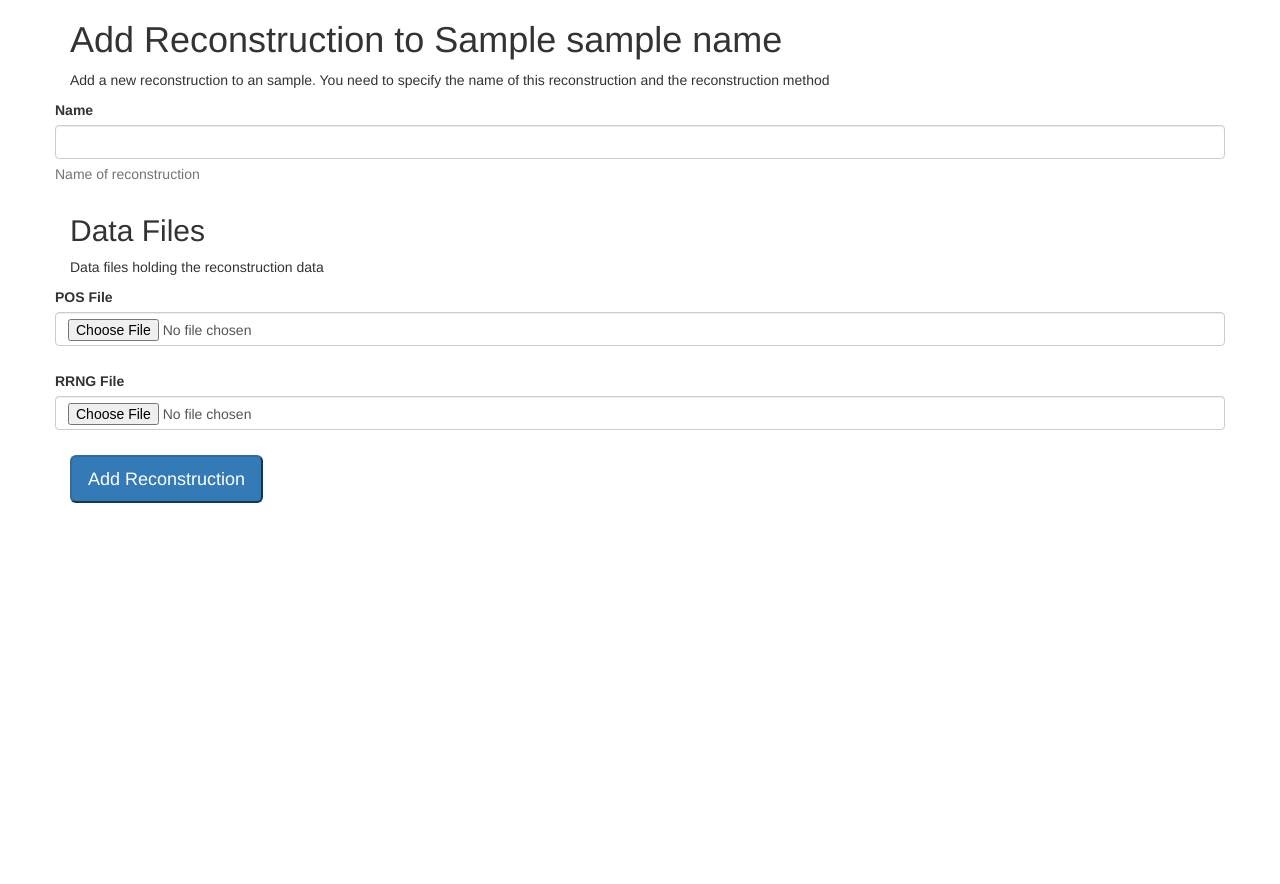
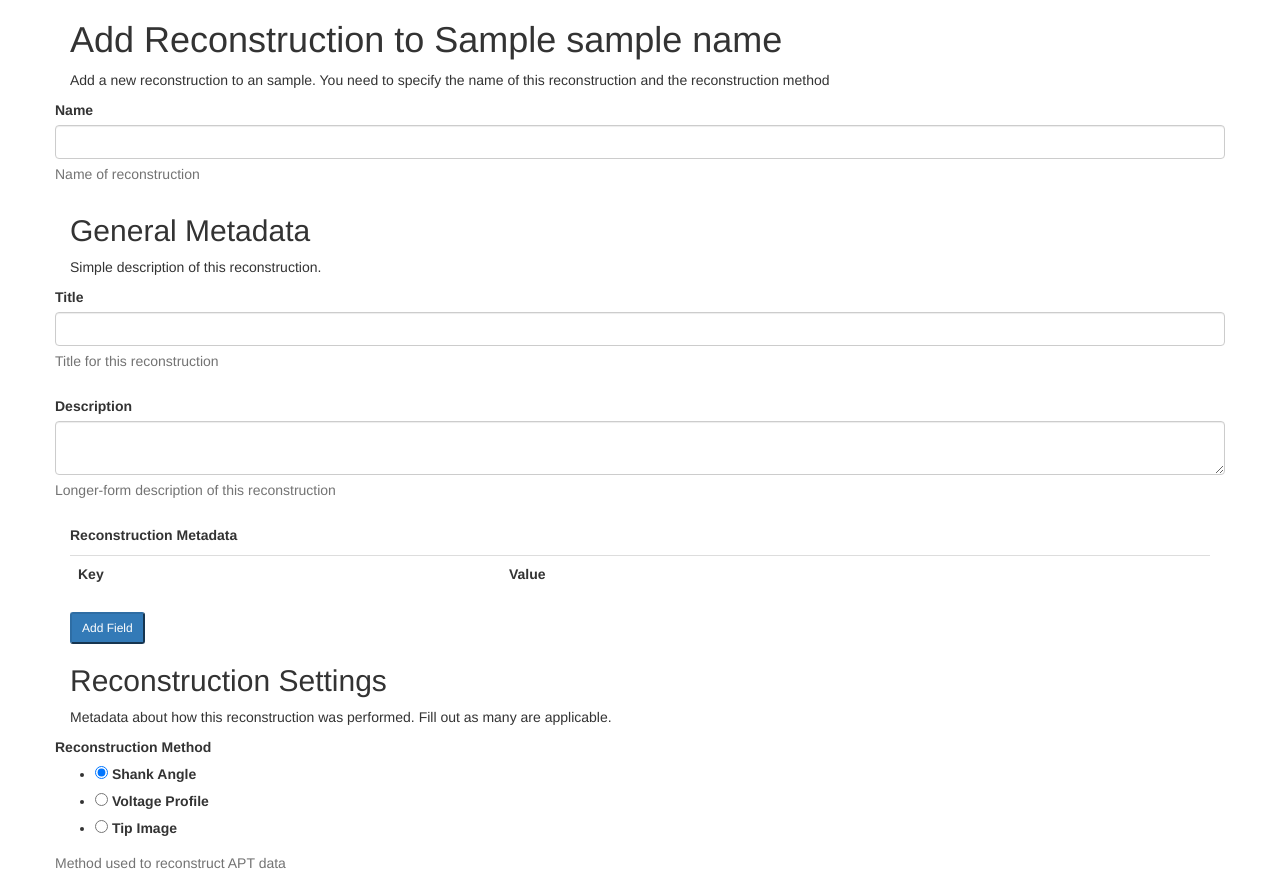
Before and after one commit to materials-data-facility/nucapt, a Flask app: template nucapt/templates/reconstruction_create.html in a window 1280 px wide. Shown: the part 58-942 px from the top of the page. Before the commit the page ends 561 px from the top, so only its background shows below. Run offline with Flask 2, Linux system fonts and the light colour scheme; the template is opened without the code that fills it: values that come from a table or form of the project are taken from there, most other values are stand-ins (such as "Sample title", 1, 10 or a date in 2020); lists and menus that the app fills with data are empty; some libraries are stand-ins or nearby versions.

Commit message:
Make all fields required by default

```diff
--- a/nucapt/templates/_form_utils.html
+++ b/nucapt/templates/_form_utils.html
@@ -1,7 +1,7 @@
 {% macro render_field(field, class="form-control") -%}
 <div class="form-group {% if field.errors %}has-error{% endif %}">
     {{ field.label }}
-    {{ field(class=class) | safe }}
+    {{ field(class=class, required="") | safe }}
     <span class="help-block">{{ field.description }}</span>
     {% if field.errors %}
     {% for error in field.errors %}
@@ -17,8 +17,8 @@
     <tr><th>Key</th><th>Value</th><th></th></tr>
     {% for m in field %}
     <tr>
-        <td>{{m.key() | safe}}</td>
-        <td>{{m.value() | safe}}</td>
+        <td>{{m.key(required="") | safe}}</td>
+        <td>{{m.value(required="") | safe}}</td>
         <td>
             <button type="button" class="btn-sm btn-danger" onclick="this.parentNode.parentNode.remove()">Delete</button>
         </td>
--- a/nucapt/templates/reconstruction_create.html
+++ b/nucapt/templates/reconstruction_create.html
@@ -31,6 +31,8 @@
         {% from "_leap_sample_forms.html" import recon_form %}
         {{ render_field(form.name) }}
 
+        {{ mf.recon_form(form) }}
+
         <h2>Data Files</h2>
 
         <p>Data files holding the reconstruction data</p>
```
